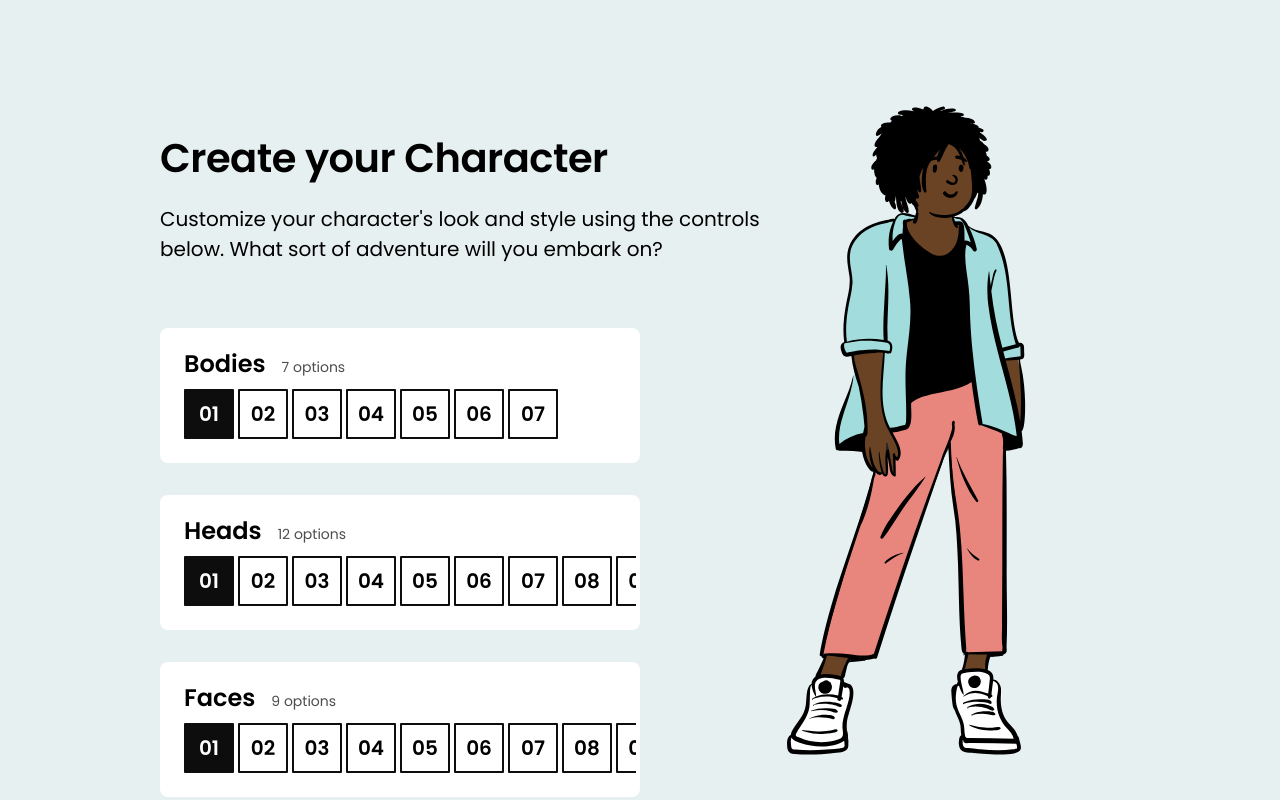
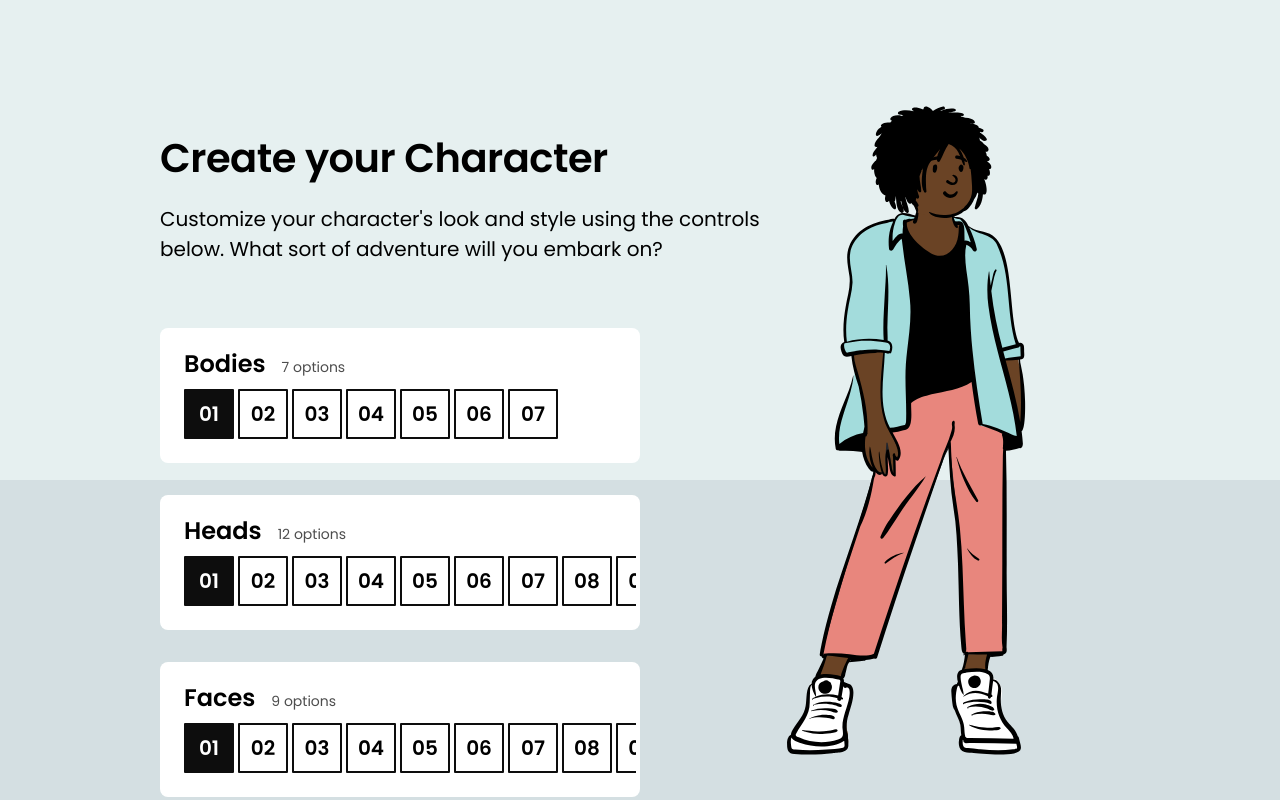
Before and after one commit to logic-fabric/css-for-js-developers-character-creator, a React (Create React App) app: page / in a window 1280 px wide. Shown: the top 800 px of the page. Built offline with nearby package versions, Linux system fonts and the light colour scheme.

Commit message:
style (CharacterEditor): add a background giving some skyline effect

```diff
--- a/src/components/CharacterEditor/CharacterEditor.js
+++ b/src/components/CharacterEditor/CharacterEditor.js
@@ -26,6 +26,8 @@ export function CharacterEditor() {
 
   return (
     <main className={styles.characterEditor}>
+      <div className={styles.skylineEffectbackground} />
+
       <MaxWidthWrapper className={styles.maxWidthWrapper}>
         <header className={styles.header}>
           <h1 className={styles.title}>Create your Character</h1>
--- a/src/components/CharacterEditor/CharacterEditor.module.css
+++ b/src/components/CharacterEditor/CharacterEditor.module.css
@@ -1,5 +1,13 @@
 .characterEditor {
   padding: 128px 0 64px;
+}
+
+.skylineEffectbackground {
+  position: fixed;
+  top: 60%;
+  bottom: 0;
+  width: 100%;
+  background: hsl(195deg, 20%, 86%);
 }
 
 .maxWidthWrapper {
```
